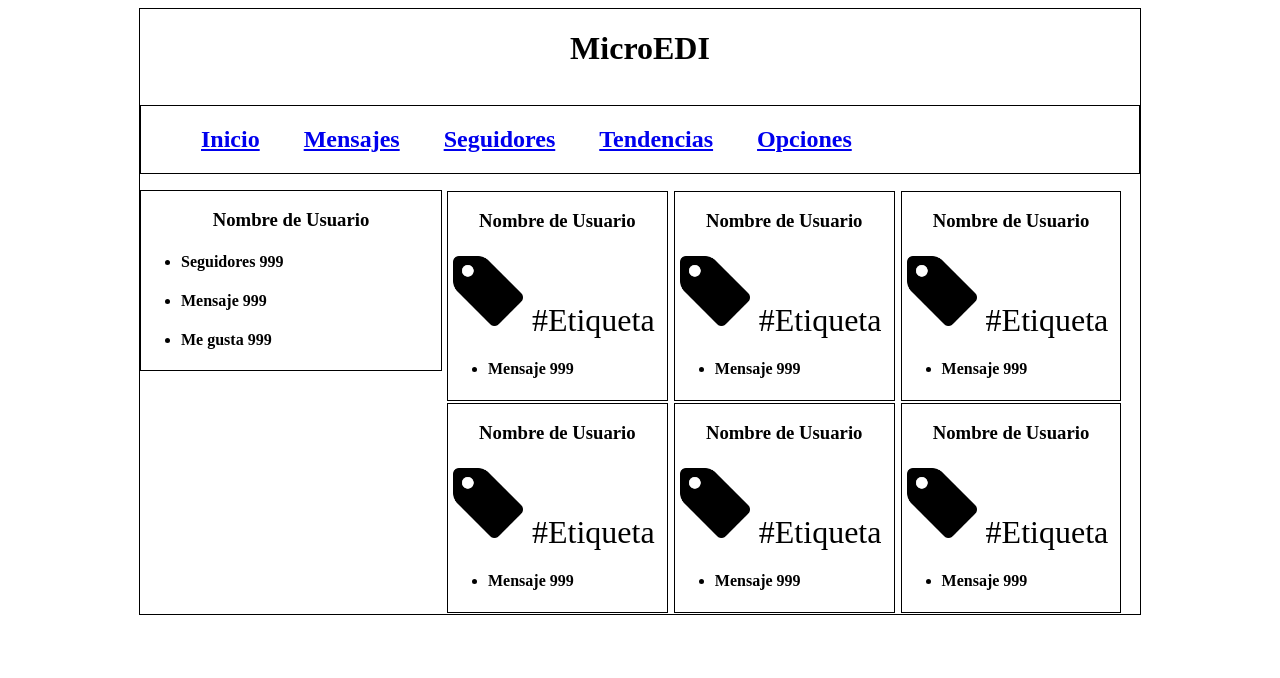
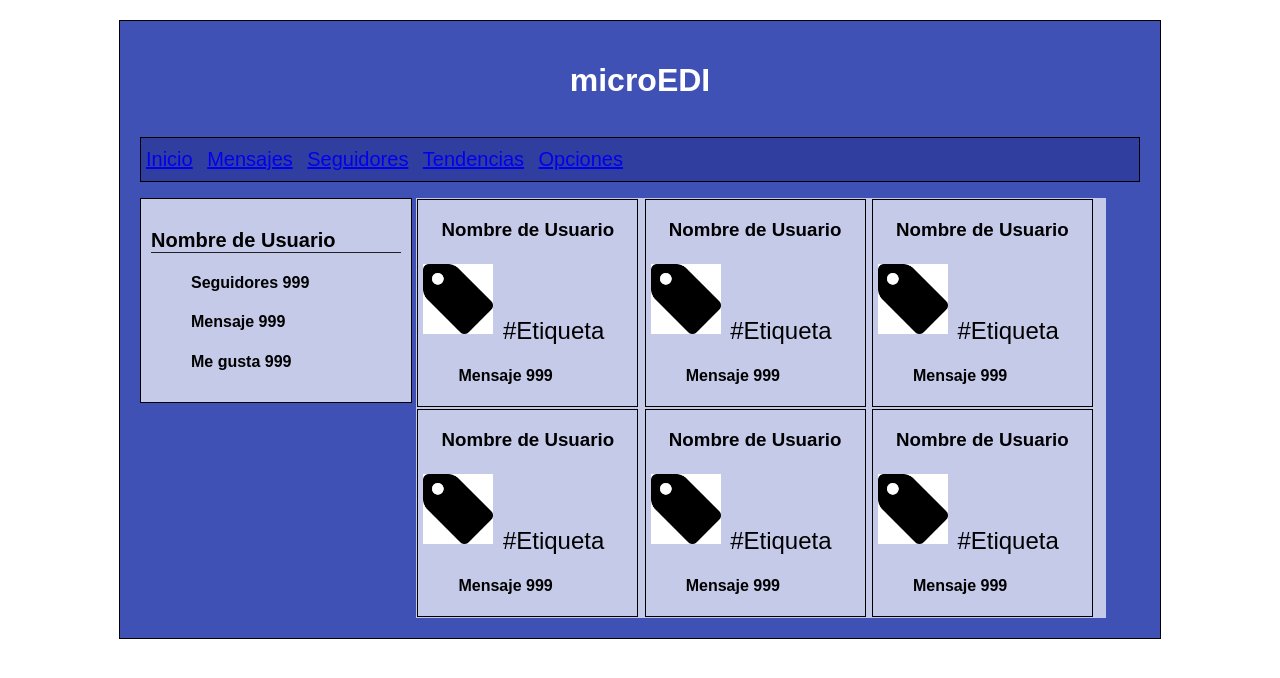
Before and after one commit to tomaslago33/EjemploEdi3, a plain HTML site: page TrabajoPracticoNº1/Tendencias.html in a window 1280 px wide. Drawn offline with Linux system fonts and the light colour scheme.

Commit message:
Tp Casi CASi terminado

```diff
--- a/TrabajoPracticoNº1/MiEstilo.css
+++ b/TrabajoPracticoNº1/MiEstilo.css
@@ -1,21 +1,43 @@
 .contenedor {
   width: 1000px;
-  margin: 0px auto;
+  margin: 20px auto;
+  padding: 20px;
   border: 1px solid black;
-  /*background: #3F51B5;*/
+  background: #3F51B5;
+  font-family: sans-serif;
+
+}
+input[type="button"]{
+  background: #FF9800;
+  color: #FFFFFF;
+  border-style: none;
+  font-size: 14px;
 }
 header {
   text-align: center;
-  background: ;
+
 }
 h1 {
   display: inline-block;
+  color: #FFFFFF;
+  font-weight: bold;
 }
 input[type="text"] {
   display: block;
-  margin: 1em auto 1em auto;
-  padding: 0.5em 1em;
+  margin: 10px auto;
+  padding: 5px;
+  font-size: 16px;
+  color: #212121;
 }
+input[type="checkbox"]{
+    margin: 10px auto;
+  padding: 5px;
+}
+span.mainFooterRegis{
+  font-size: 16px;
+  color: #C5CAE9;
+}
+
 footer {
   text-align: center;
 }
@@ -27,10 +49,21 @@ footer {
 .mainSection {
   width: 69%;
   border: 0px;
+  background: #c5cae9;
 }
 .mainAside {
-  width: 30%;
+  width: 25%;
+  background: #c5cae9;
+  padding: 10px;
 }
+.mainAside h3, .mainAside h4{
+  text-align: left;
+}
+.mainAside h3{
+  border-bottom: 1px solid #212121;
+  font-size: 20px;
+}
+
 .mainArticle{
   width: 32%;
   border: 1px solid black;
@@ -42,11 +75,16 @@ footer {
   border: 1px solid black;
   list-style:none;
   box-sizing: border-box;
+  background: #303F9F;
+  padding: 0px;
 }
 .mainMenu li{
   display: inline-block;
-    padding-left: 20px;
-    padding-right: 20px;
+    margin: 10px 5px;
+    font-size: 20px;
+}
+li{
+  list-style: none;
 }
 .mainPublicacion header{
   text-align: left;
@@ -97,6 +135,7 @@ footer {
 img {
   display: inline-block;
   width: 20px;
+
 }
 .mainSectionPubli{
   border: 1px solid black;
--- a/TrabajoPracticoNº1/Tendencias.html
+++ b/TrabajoPracticoNº1/Tendencias.html
@@ -10,17 +10,17 @@
 <body>
     <div class="contenedor">
       <header>
-        <h1> MicroEDI </h1>
+        <h1> microEDI </h1>
       </header>
       <nav>
-        <ul class="mainMenu">
-            <li><a href="inicio.html"> <h2> Inicio </h2> </a></li>
-            <li><a href="Mensajes.html"> <h2> Mensajes </h2> </a></li>
-            <li><a href="Seguidores.html"> <h2> Seguidores </h2> </a></li>
-            <li><a href="Tendencias.html"> <h2> Tendencias </h2> </a></li>
-            <li><a href="Opciones.html"> <h2> Opciones </h2> </a></li>
-        </ul>
-      </nav>
+          <ul class="mainMenu">
+              <li><a href="inicio.html"> Inicio</a></li>
+              <li><a href="Mensajes.html"> Mensajes  </a></li>
+              <li><a href="Seguidores.html"> Seguidores  </a></li>
+              <li><a href="Tendencias.html"> Tendencias  </a></li>
+              <li><a href="Opciones.html">  Opciones  </a></li>
+          </ul>
+        </nav>
       <aside class="inline-block mainAside">
         <header>
           <h3>Nombre de Usuario</h3>
@@ -37,7 +37,7 @@
             <header>
               <h3>Nombre de Usuario</h3>
             </header>
-            <img id="etiquetaGrande" src="img\hastag.jpg">  <font size="6"> #Etiqueta </font> </img>
+            <img id="etiquetaGrande" src="img\hastag.jpg">  <font size="5"> #Etiqueta </font> </img>
             <ul>
 
                 <li> <h4> Mensaje    999</h4> </li>
@@ -48,7 +48,7 @@
             <header>
               <h3>Nombre de Usuario</h3>
             </header>
-            <img id="etiquetaGrande" src="img\hastag.jpg">  <font size="6"> #Etiqueta </font> </img>
+            <img id="etiquetaGrande" src="img\hastag.jpg">  <font size="5"> #Etiqueta </font> </img>
             <ul>
 
                 <li> <h4> Mensaje    999</h4> </li>
@@ -59,7 +59,7 @@
             <header>
               <h3>Nombre de Usuario</h3>
             </header>
-            <img id="etiquetaGrande" src="img\hastag.jpg">  <font size="6"> #Etiqueta </font> </img>
+            <img id="etiquetaGrande" src="img\hastag.jpg">  <font size="5"> #Etiqueta </font> </img>
             <ul>
 
                 <li> <h4> Mensaje    999</h4> </li>
@@ -70,7 +70,7 @@
             <header>
               <h3>Nombre de Usuario</h3>
             </header>
-            <img id="etiquetaGrande" src="img\hastag.jpg">  <font size="6"> #Etiqueta </font> </img>
+            <img id="etiquetaGrande" src="img\hastag.jpg">  <font size="5"> #Etiqueta </font> </img>
             <ul>
 
                 <li> <h4> Mensaje    999</h4> </li>
@@ -81,7 +81,7 @@
             <header>
               <h3>Nombre de Usuario</h3>
             </header>
-            <img id="etiquetaGrande" src="img\hastag.jpg">  <font size="6"> #Etiqueta </font> </img>
+            <img id="etiquetaGrande" src="img\hastag.jpg">  <font size="5"> #Etiqueta </font> </img>
             <ul>
 
                 <li> <h4> Mensaje    999</h4> </li>
@@ -92,7 +92,7 @@
             <header>
               <h3>Nombre de Usuario</h3>
             </header>
-            <img id="etiquetaGrande" src="img\hastag.jpg">  <font size="6"> #Etiqueta </font> </img>
+            <img id="etiquetaGrande" src="img\hastag.jpg">  <font size="5"> #Etiqueta </font> </img>
             <ul>
 
                 <li> <h4> Mensaje    999</h4> </li>
```
Also changed, not shown: TrabajoPracticoNº1/Inicio.html (+9 -6 lines), TrabajoPracticoNº1/Login.html (+1 -1 lines), TrabajoPracticoNº1/Mensajes.html (+7 -7 lines), TrabajoPracticoNº1/Opciones.html (+6 -6 lines), TrabajoPracticoNº1/Registrar.html (+4 -4 lines), TrabajoPracticoNº1/Seguidores.html (+9 -9 lines), TrabajoPracticoNº1/TendenciaDetalle.html (+6 -6 lines), 1 other file.
